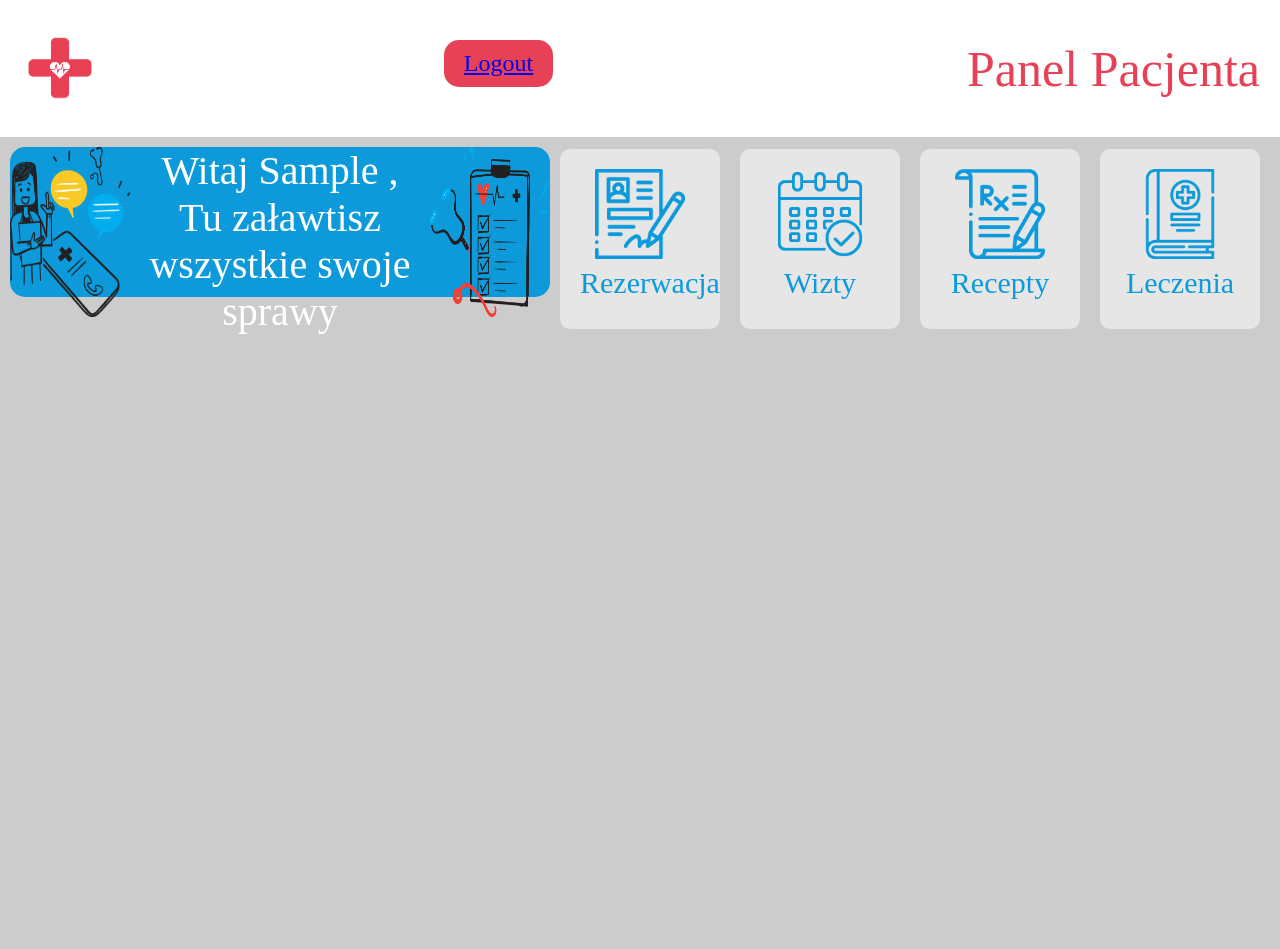
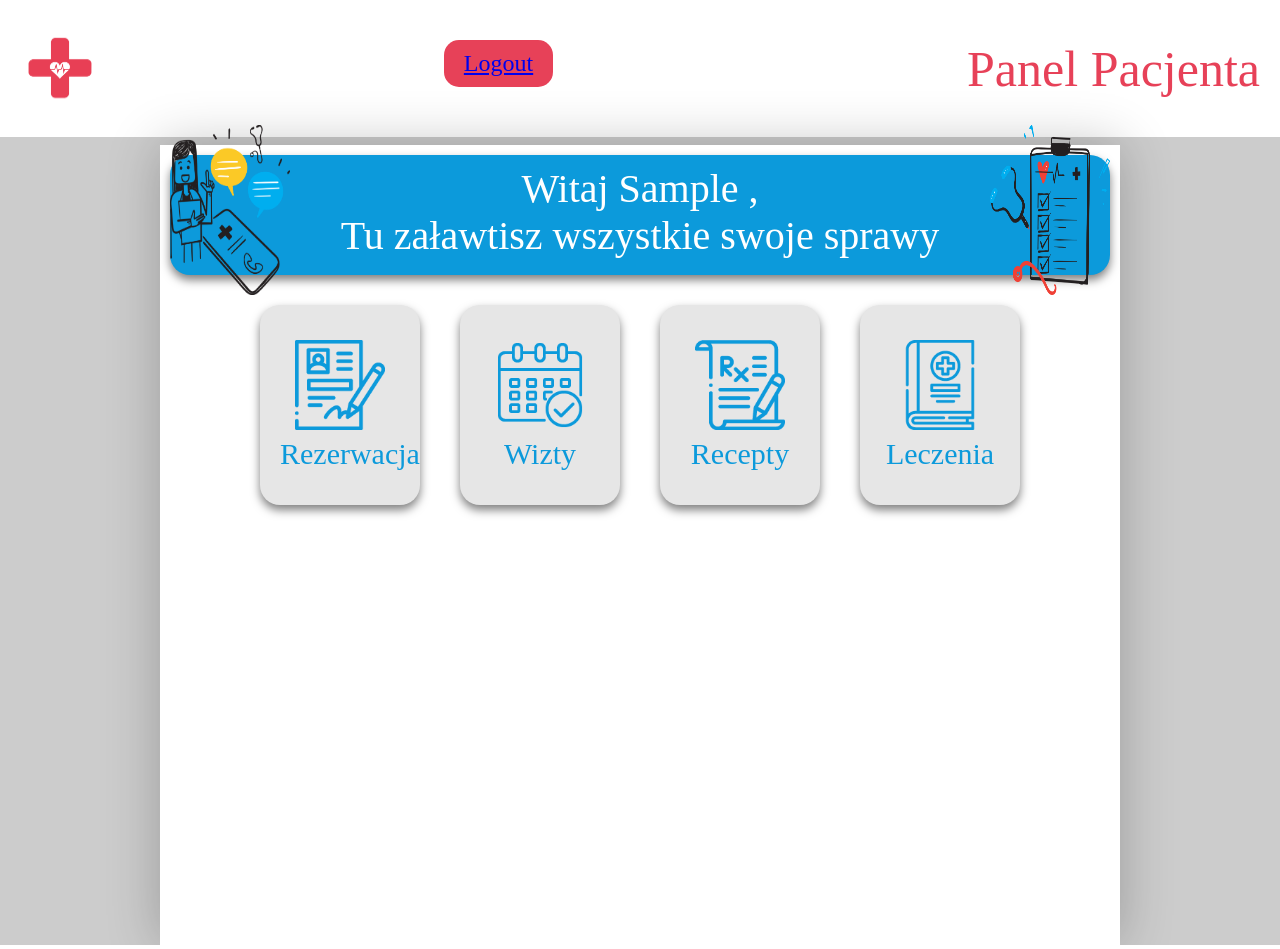
Before and after one commit to xHeput/rzeszowapp, a Django app: a page that uses rzeszow_app/mylifeclinic_website/templates/panel.html in a window 1280 px wide. Run offline with Django 4.2, Linux system fonts and the light colour scheme; the visitor is signed in with stand-in values (Sample User, id 1); data that the repository does not hold is empty; some web fonts are replaced.

Commit message:
layout fixes

```diff
--- a/rzeszow_app/mylifeclinic_website/static/mylifeclinic_website/panelstyle.css
+++ b/rzeszow_app/mylifeclinic_website/static/mylifeclinic_website/panelstyle.css
@@ -7,8 +7,6 @@ body{
 }
 .container{
   display: flex;
-  flex-direction: row;
-  max-width: 100%;
   justify-content: center;
 }
 header{
@@ -49,12 +47,18 @@ header img{
 }
 .blok{
   background-color: #fff;
-  max-width: 100%;
-  margin-top: 12px;
+  width: 75vw; /*size of white middle panel*/
+  margin-top: 8px;
   height: 100vh;
-
+  -moz-box-shadow: 0 0 50px rgba(0,0,0,0.24);
+  -webkit-box-shadow: 0 0 50px rgba(0,0,0,0.24);
+  box-shadow: 0 0 50px rgba(0,0,0,0.24);
 }
 .visit{
+  display: flex;
+  flex-wrap: wrap;
+  align-content: center;
+  justify-content: center;
   margin-top: 10px;
   background-color: #e74158;
   text-align: center;
@@ -68,128 +72,72 @@ header img{
   font-style: normal;
   font-size: 30px;
   color: #fff;
+  transition: all ease 0.2s;
+  box-shadow: 0px 5px 10px 0px rgba(0, 0, 0, 0.5);
+}
+.visit:hover{
+  transform: translateY(-5px);
+  box-shadow: 0px 10px 20px 2px rgba(0, 0, 0, 0.25);
 }
 .welcome{
+  align-content: center;
+  display: flex;
+  justify-content: space-between;
+  flex-wrap: wrap;
   background-color: #0c9adb;
-  margin-top: 10px;
-  margin-left: 10px;
-  margin-right: 10px;
-  display: flex;
-  border-radius: 15px;
+  margin: 10px;
+  border-radius: 20px;
   text-align: center;
   font-family: "ProximaNovaExCn-Bold";
   font-weight: normal;
   font-style: normal;
   font-size: 40px;
   color: #fff;
-  justify-content: center;
-  height: 150px;
+  height: 15vh;
+  transition: all ease 0.2s;
+  box-shadow: 0px 5px 10px 0px rgba(0, 0, 0, 0.5);
 }
-.welcome img{
+.welcome:hover{
+  transform: translateY(-5px);
+  box-shadow: 0px 10px 20px 2px rgba(0, 0, 0, 0.25);
+}
+
+.picture img{
   width: 120px;
   height: 170px;
 }
-.empty1{
-  background-color: #fff;
-  max-width: 14%;
-  margin-top: 12px;
-
-}
-.empty2{
-  background-color: #fff;
-  max-width: 14%;
-  margin-top: 12px;
-}
-
 .options{
   display: flex;
   flex-direction: row;
   justify-content: center;
-  text-decoration: none;
+  flex-wrap: wrap;
 }
 .options img{
   max-width: 90px;
   max-height: 130px;
 }
-.option1{
-  background-color: #e6e6e6;
+.button{
+  display: flex;
+  flex-direction: column;
+  justify-content: center;
+  height: 160px;
   width: 120px;
-  height: 160px;
-  margin-top: 12px;
-  margin-right: 20px;
-  border-radius: 10px;
+  background: #e6e6e6;
   color: #0c9adb;
   text-align: center;
   font-family: "ProximaNovaExCn-Bold";
   font-weight: normal;
   font-style: normal;
   font-size: 30px;
-  padding-top: 20px;
-  padding-left: 20px;
-  padding-right: 20px;
+  border-radius: 20px;
+  margin: 20px;
+  padding: 20px;
+  transition: all ease 0.2s;
+  box-shadow: 0px 5px 10px 0px rgba(0, 0, 0, 0.5);
 }
-.option1:hover{
-  box-shadow: 0 12px 16px 0 rgba(0,0,0,0.24),0 17px 50px 0 rgba(0,0,0,0.19);
-}
-.option2{
-  background-color: #e6e6e6;
-  width: 120px;
-  height: 160px;
-  margin-top: 12px;
-  margin-right: 20px;
-  border-radius: 10px;
-  color: #0c9adb;
-  text-align: center;
-  font-family: "ProximaNovaExCn-Bold";
-  font-weight: normal;
-  font-style: normal;
-  font-size: 30px;
-  padding-top: 20px;
-  padding-left: 20px;
-  padding-right: 20px;
-}
-.option2:hover{
-  box-shadow: 0 12px 16px 0 rgba(0,0,0,0.24),0 17px 50px 0 rgba(0,0,0,0.19);
-}
-.option3{
-  background-color: #e6e6e6;
-  width: 120px;
-  height: 160px;
-  margin-top: 12px;
-  margin-right: 20px;
-  border-radius: 10px;
-  color: #0c9adb;
-  text-align: center;
-  font-family: "ProximaNovaExCn-Bold";
-  font-weight: normal;
-  font-style: normal;
-  font-size: 30px;
-  padding-top: 20px;
-  padding-left: 20px;
-  padding-right: 20px;
-}
-.option3:hover{
-  box-shadow: 0 12px 16px 0 rgba(0,0,0,0.24),0 17px 50px 0 rgba(0,0,0,0.19);
-}
-.option4{
-  background-color: #e6e6e6;
-  width: 120px;
-  height: 160px;
-  margin-top: 12px;
-  margin-right: 20px;
-  border-radius: 10px;
-  color: #0c9adb;
-  text-align: center;
-  font-family: "ProximaNovaExCn-Bold";
-  font-weight: normal;
-  font-style: normal;
-  font-size: 30px;
-  padding-top: 20px;
-  padding-left: 20px;
-  padding-right: 20px;
-}
-.option4:hover{
-  box-shadow: 0 12px 16px 0 rgba(0,0,0,0.24),0 17px 50px 0 rgba(0,0,0,0.19);
+.button:hover{
+  transform: translateY(-5px);
+  box-shadow: 0px 10px 20px 2px rgba(0, 0, 0, 0.25);
 }
 span{
   color: #e74158;
--- a/rzeszow_app/mylifeclinic_website/templates/panel.html
+++ b/rzeszow_app/mylifeclinic_website/templates/panel.html
@@ -11,7 +11,6 @@
 </head>
 <body>
       <header>
-
             <img src="{% static 'mylifeclinic_website/images/MyLIFE_LOGO_PLUS.png' %}">
           <div class="logout">
             {% if user.is_authenticated %}
@@ -22,33 +21,49 @@
           </div>
           <span>Panel Pacjenta</span>
       </header>
+
       <div class="container">
+        <!--white container-->
         <div class="blok">
-          <!-- Only display div if user is authenticated -->
           {% if user.is_authenticated %}
             <!-- If there aren't any records, the div visit will not appear -->
             {% if records %}
+            <!--red banner-->
             <div class="visit">
-
               <p>Next appointment:
                   <!-- records.0 means we take only first record -->
                   {{ records.0.date_of }}
                   {{ records.0.employee__postion__nazwa }}
                   {{ records.0.employee__imie }}
                   {{ records.0.employee__nazwisko }}
+              </p>
+            </div>
+            {% endif %}
 
-              </p>
-            {% endif %}
+            <!--blue banner-->
+            <div class="welcome">
+              <div class="picture"><img src="{% static 'mylifeclinic_website/images/doctor phone.png' %}"></div>
+              <div class="text"><p>Witaj  {% if user.is_authenticated %} {{ user.first_name }} {% else %} ??? {% endif %},<br>Tu załawtisz wszystkie swoje sprawy</p></div>
+              <div class="picture"><img src="{% static 'mylifeclinic_website/images/patient card draw.png' %}"></div>
+            </div>
+
+            <!--action buttons-->
+            <div class="options">
+                <div class="button"><a href="#"><img src="{% static 'mylifeclinic_website/images/registration blue icon.png' %}"></a>Rezerwacja</div>
+                <div class="button"><a href="#"><img src="{% static 'mylifeclinic_website/images/kalendzarz blue.png' %}"></a>Wizty</div>
+                <div class="button"><a href="#"><img src="{% static 'mylifeclinic_website/images/recepty blue.png' %}"></a>Recepty</div>
+                <div class="button"><a href="#"><img src="{% static 'mylifeclinic_website/images/medical-book blue new.png' %}"></a>Leczenia</div>
+              </div>
+          {% else %}
+          </div>
+          <!--blue banner-->
+          <div class="welcome">
+            <div class="picture"><img src="{% static 'mylifeclinic_website/images/doctor phone.png' %}"></div>
+            <div class="text"><p>You have to be logged in</p></div>
+            <div class="picture"><img src="{% static 'mylifeclinic_website/images/patient card draw.png' %}"></div>
+          </div>
+
           {% endif %}
-            </div>
-            <div class="welcome"><img src="{% static 'mylifeclinic_website/images/doctor phone.png' %}">Witaj  {% if user.is_authenticated %} {{ user.first_name }} {% else %} ??? {% endif %},<br>Tu załawtisz wszystkie swoje sprawy<img src="{% static 'mylifeclinic_website/images/patient card draw.png' %}"></div>
-              <div class="options">
-                <div class="option1"><a href="#"><img src="{% static 'mylifeclinic_website/images/registration blue icon.png' %}"></a>Rezerwacja</div>
-                <div class="option2"><a href="#"><img src="{% static 'mylifeclinic_website/images/kalendzarz blue.png' %}"></a>Wizty</div>
-                <div class="option3"><a href="#"><img src="{% static 'mylifeclinic_website/images/recepty blue.png' %}"></a>Recepty</div>
-                <div class="option4"><a href="#"><img src="{% static 'mylifeclinic_website/images/medical-book blue new.png' %}"></a>Leczenia</div>
-              </div>
-
         </div>
 
 
```
Also changed, not shown: other parts of rzeszow_app/mylifeclinic_website/static/mylifeclinic_website/panelstyle.css (+0 -71 lines).
